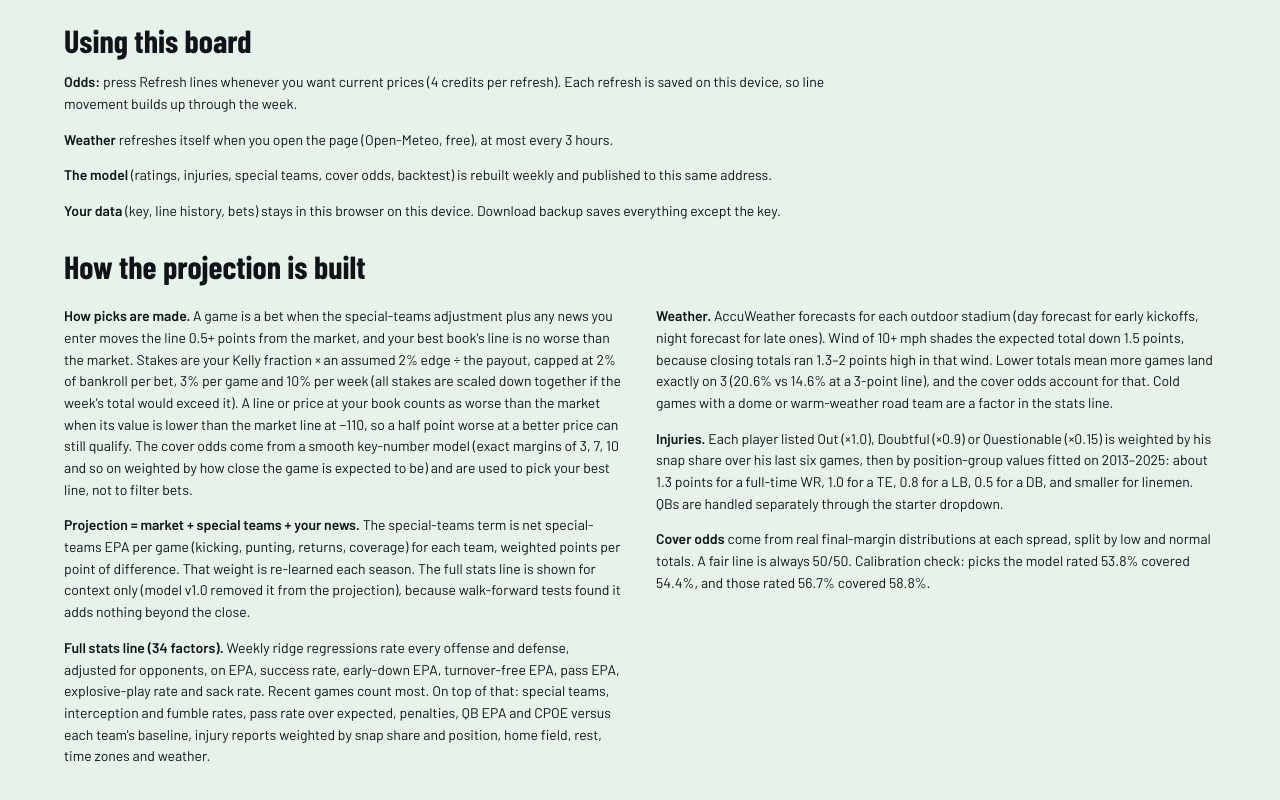
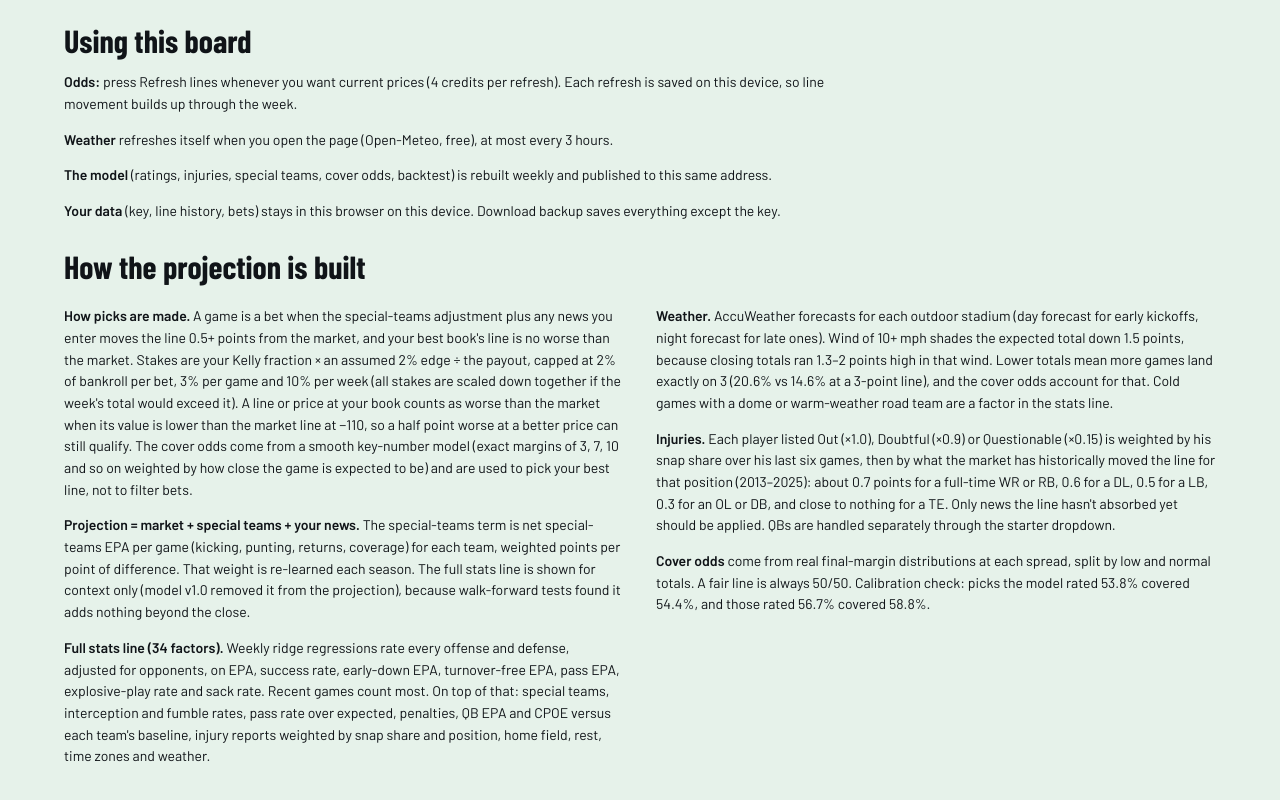
Before and after one commit to dp9291-sys/nfl-board, a plain HTML site: page template.html in a window 1280 px wide. Shown: the part 5708-6508 px from the top of the page. Drawn offline with nearby package versions, Linux system fonts and the light colour scheme.

Commit message:
Fix stale injury text: describe market-based position prices used by Apply
Co-Authored-By: Claude Opus 5.5 <noreply@anthropic.com>
Claude-Session: https://claude.ai/code/session_01K5zwpWv3W3qHk6ZgWbhKET

```diff
--- a/template.html
+++ b/template.html
@@ -309,7 +309,7 @@ textarea{font:14px ui-monospace,monospace;width:100%;border:1px solid var(--line
 <p><b>Projection = market + special teams + your news.</b> The special-teams term is net special-teams EPA per game (kicking, punting, returns, coverage) for each team, weighted <b id="cst"></b> points per point of difference. That weight is re-learned each season. The full stats line is shown for context only (model v1.0 removed it from the projection), because walk-forward tests found it adds nothing beyond the close.<span id="kgap" hidden></span></p>
 <p><b>Full stats line (34 factors).</b> Weekly ridge regressions rate every offense and defense, adjusted for opponents, on EPA, success rate, early-down EPA, turnover-free EPA, pass EPA, explosive-play rate and sack rate. Recent games count most. On top of that: special teams, interception and fumble rates, pass rate over expected, penalties, QB EPA and CPOE versus each team's baseline, injury reports weighted by snap share and position, home field, rest, time zones and weather.</p></div>
 <div><p><b>Weather.</b> AccuWeather forecasts for each outdoor stadium (day forecast for early kickoffs, night forecast for late ones). Wind of 10+ mph shades the expected total down 1.5 points, because closing totals ran 1.3–2 points high in that wind. Lower totals mean more games land exactly on 3 (20.6% vs 14.6% at a 3-point line), and the cover odds account for that. Cold games with a dome or warm-weather road team are a factor in the stats line.</p>
-<p><b>Injuries.</b> Each player listed Out (×1.0), Doubtful (×0.9) or Questionable (×0.15) is weighted by his snap share over his last six games, then by position-group values fitted on 2013–2025: about 1.3 points for a full-time WR, 1.0 for a TE, 0.8 for a LB, 0.5 for a DB, and smaller for linemen. QBs are handled separately through the starter dropdown.</p>
+<p><b>Injuries.</b> Each player listed Out (×1.0), Doubtful (×0.9) or Questionable (×0.15) is weighted by his snap share over his last six games, then by what the market has historically moved the line for that position (2013–2025): about 0.7 points for a full-time WR or RB, 0.6 for a DL, 0.5 for a LB, 0.3 for an OL or DB, and close to nothing for a TE. Only news the line hasn't absorbed yet should be applied. QBs are handled separately through the starter dropdown.</p>
 <p><b>Cover odds</b> come from real final-margin distributions at each spread, split by low and normal totals. A fair line is always 50/50. Calibration check: picks the model rated 53.8% covered 54.4%, and those rated 56.7% covered 58.8%.</p></div>
 </div>
 </div></section>
```
